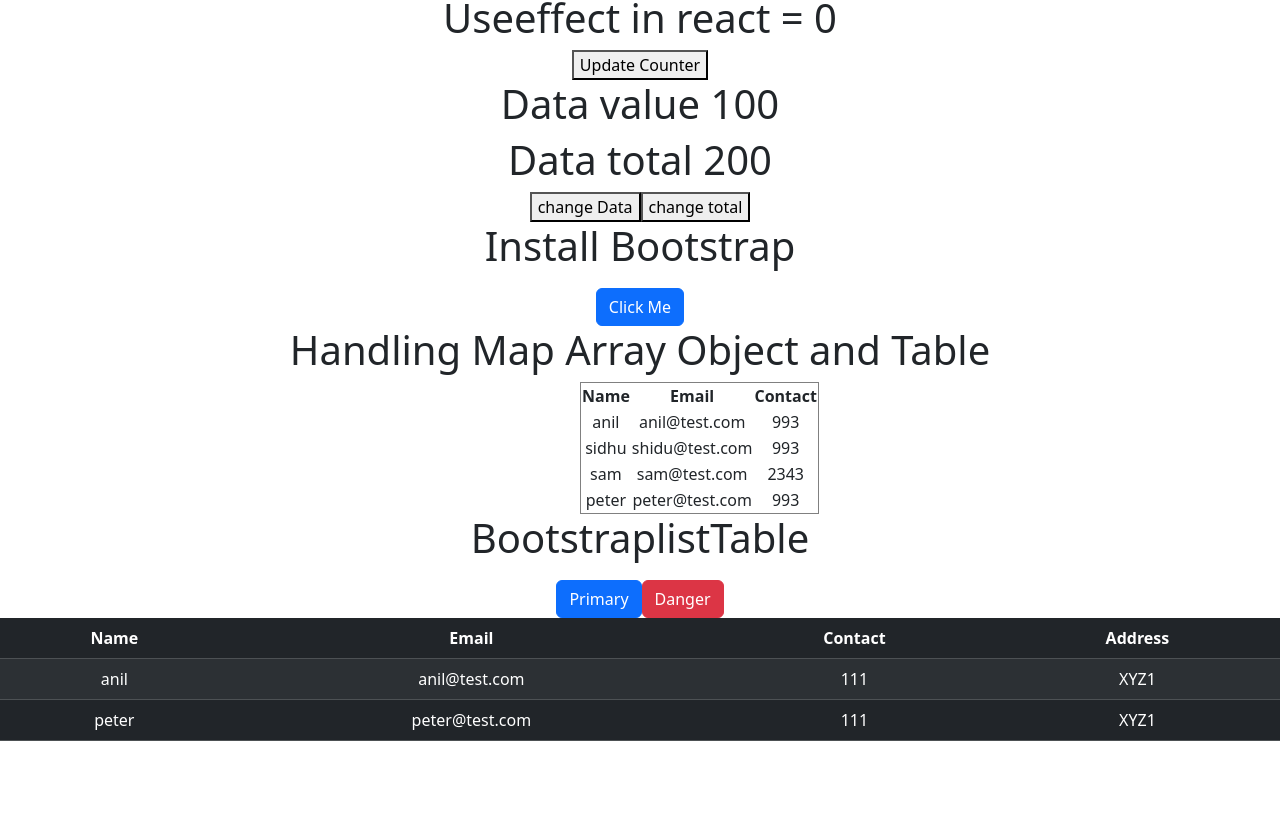
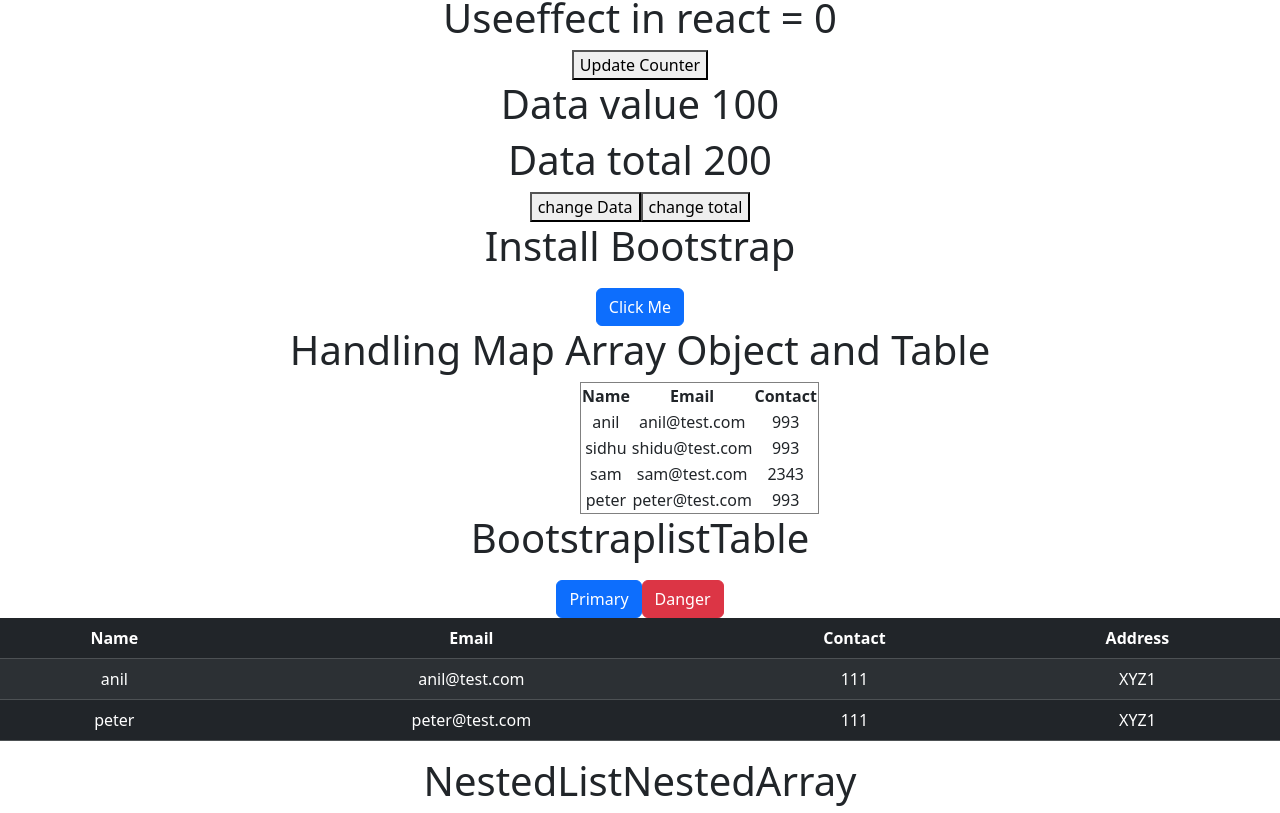
Before and after one commit to surendra960/getvalue, a React (Create React App) app: page / in a window 1280 px wide. Shown: the part 928-1741 px from the top of the page. Before the commit the page ends 1685 px from the top, so only its background shows below. Built offline with nearby package versions, Linux system fonts and the light colour scheme.

Commit message:
part I Nested array

```diff
--- a/src/App.js
+++ b/src/App.js
@@ -12,6 +12,7 @@ import Useeffectrestrict from './Useeffectrestrict';
 import Bootstrapuse from './Bootstrapuse';
 import Maparrayobj from './Maparrayobj';
 import Bootstraplisttable from './Bootstraplisttable';
+import Nestedlistnestedarray from './Nestedlistnestedarray';
 function App() {
   const [value, setValue] = useState('');
 
@@ -47,6 +48,7 @@ function App() {
         <Bootstrapuse/>
         <Maparrayobj/>
         <Bootstraplisttable/>
+        <Nestedlistnestedarray/>
     </div>
   );
 }
--- /dev/null
+++ b/src/Nestedlistnestedarray.js
@@ -0,0 +1,9 @@
+import React from 'react'
+
+export default function Nestedlistnestedarray() {
+  return (
+    <div>
+      <h1>NestedListNestedArray</h1>
+    </div>
+  )
+}
```
